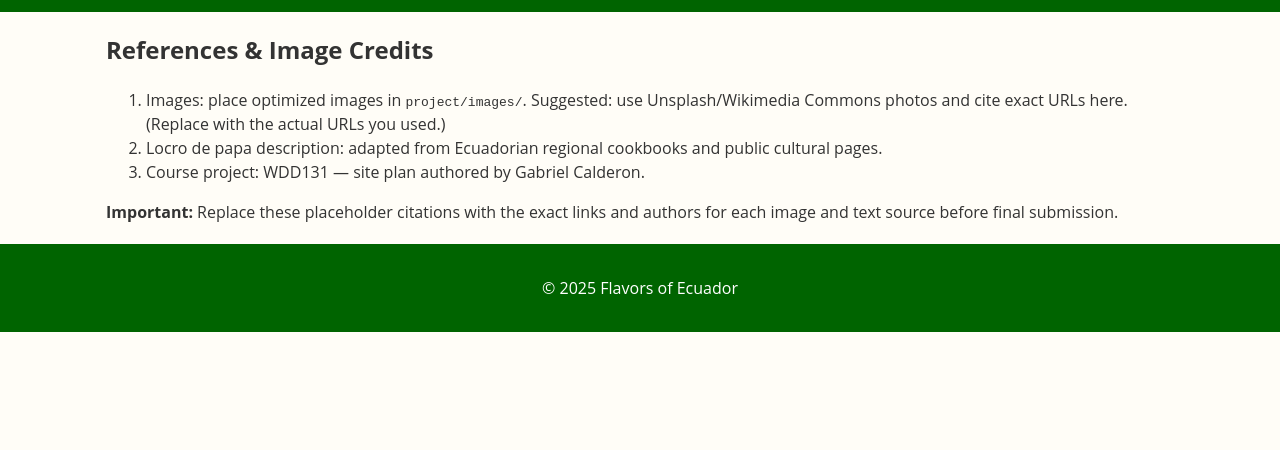
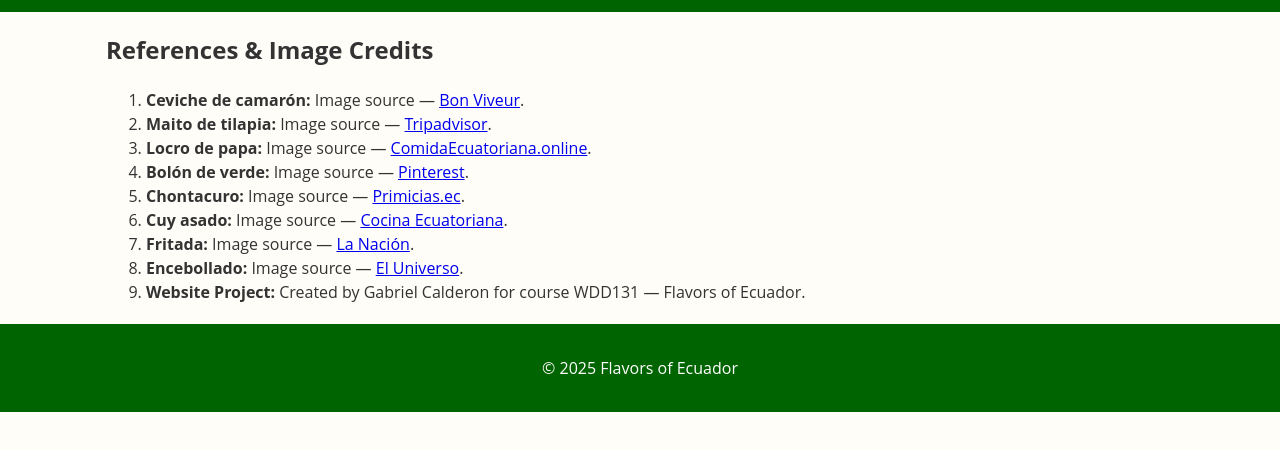
Before and after one commit to gabrielcalderonr2/wdd131, a plain HTML site: page project/references.html in a window 1280 px wide. Shown: the part 138-588 px from the top of the page. Drawn offline with Linux system fonts and the light colour scheme.

Commit message:
Push all recent changes

```diff
--- a/project/references.html
+++ b/project/references.html
@@ -1,4 +1,3 @@
-
 <!doctype html>
 <html lang="en">
 <head>
@@ -34,11 +33,50 @@
     <section class="references">
       <h2>References & Image Credits</h2>
       <ol>
-        <li>Images: place optimized images in <code>project/images/</code>. Suggested: use Unsplash/Wikimedia Commons photos and cite exact URLs here. (Replace with the actual URLs you used.)</li>
-        <li>Locro de papa description: adapted from Ecuadorian regional cookbooks and public cultural pages.</li>
-        <li>Course project: WDD131 — site plan authored by Gabriel Calderon.</li>
+        <li>
+          <strong>Ceviche de camarón:</strong>
+          Image source —
+          <a href="https://imag.bonviveur.com/ceviche-de-camaron.webp" target="_blank" rel="noopener">Bon Viveur</a>.
+        </li>
+        <li>
+          <strong>Maito de tilapia:</strong>
+          Image source —
+          <a href="https://media-cdn.tripadvisor.com/media/photo-s/14/7d/61/78/maito-de-tilapia-es-un.jpg" target="_blank" rel="noopener">Tripadvisor</a>.
+        </li>
+        <li>
+          <strong>Locro de papa:</strong>
+          Image source —
+          <a href="https://comidaecuatoriana.online/wp-content/uploads/2022/07/receta-de-locro-de-papa-1536x1024.webp" target="_blank" rel="noopener">ComidaEcuatoriana.online</a>.
+        </li>
+        <li>
+          <strong>Bolón de verde:</strong>
+          Image source —
+          <a href="https://i.pinimg.com/1200x/5f/dc/40/5fdc40bdc4594a1c9f02994168bd644f.jpg" target="_blank" rel="noopener">Pinterest</a>.
+        </li>
+        <li>
+          <strong>Chontacuro:</strong>
+          Image source —
+          <a href="https://imagenes.primicias.ec/files/main_image_832_468/uploads/2024/07/13/66925d2e5cc0e.png" target="_blank" rel="noopener">Primicias.ec</a>.
+        </li>
+        <li>
+          <strong>Cuy asado:</strong>
+          Image source —
+          <a href="https://www.cocina-ecuatoriana.com/base/stock/Post/47-image/47-image_web.jpg" target="_blank" rel="noopener">Cocina Ecuatoriana</a>.
+        </li>
+        <li>
+          <strong>Fritada:</strong>
+          Image source —
+          <a href="https://www.lanacion.com.ar/resizer/v2/fritada-de-RPWYBNC6NBEFRIPN474M36YXPE.jpg?auth=13607f8aea440e5ba1c2023197387dd6b1cc287dd469219cac8ab783af541e3e&width=880&height=586&quality=70&smart=true" target="_blank" rel="noopener">La Nación</a>.
+        </li>
+        <li>
+          <strong>Encebollado:</strong>
+          Image source —
+          <a href="https://sabor.eluniverso.com/wp-content/uploads/2025/07/shutterstock_1970297069.jpg" target="_blank" rel="noopener">El Universo</a>.
+        </li>
+        <li>
+          <strong>Website Project:</strong> Created by Gabriel Calderon for course WDD131 — Flavors of Ecuador.
+        </li>
       </ol>
-      <p><strong>Important:</strong> Replace these placeholder citations with the exact links and authors for each image and text source before final submission.</p>
     </section>
   </main>
 
```
